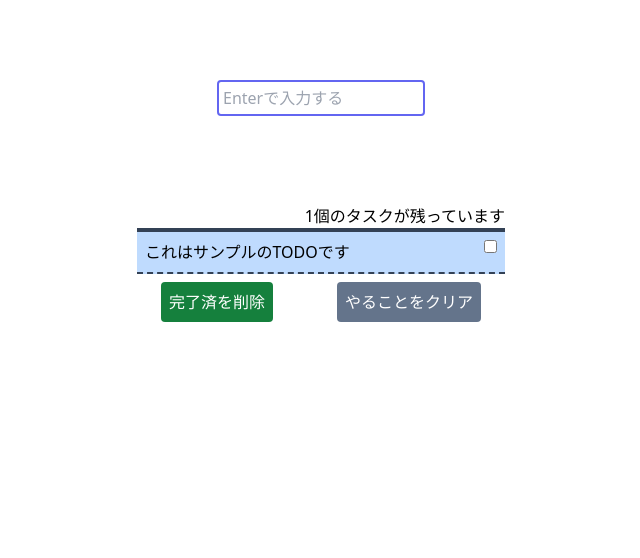
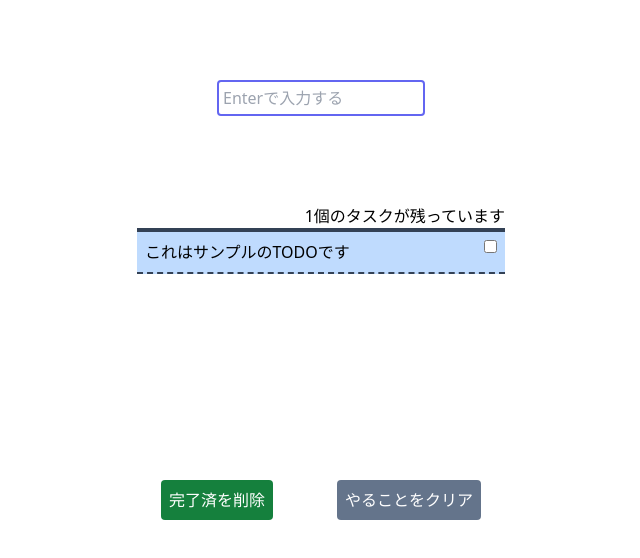
Before and after one commit to suekroos/Training_React_Todo, a React (Create React App) app: page / in a window 1280 px wide. Shown: the top 558 px of the page, without its empty margins (319-959 px from the left). Built offline with nearby package versions, Linux system fonts and the light colour scheme.

Commit message:
タスク一覧にスクロールバーを追加

```diff
--- a/src/views/components/TodoAdd.tsx
+++ b/src/views/components/TodoAdd.tsx
@@ -52,14 +52,15 @@ export const TodoAdd = memo((props:Props) => {
                     <div className='grid justify-items-end'>
                         {TodoDoneLength()}
                     </div>:
-                    <div className='grid justify-items-end border-b-4 border-slate-700 '>
+                    <div className='grid justify-items-end border-b-4 border-slate-700'>
                         {TodoDoneLength()}
                     </div>
                 }
-
+                <div className='overflow-auto h-60'>
                 {items.map((item) => (
                     <TodoItem key={item.key} item={item} onCheck={oncheckChange} />
                 ))}
+                </div>
             </div>
             <div className='flex justify-around '>
                 <button className='p-2 text-white bg-green-700 rounded' onClick={onClickDelete} type="button">
```
